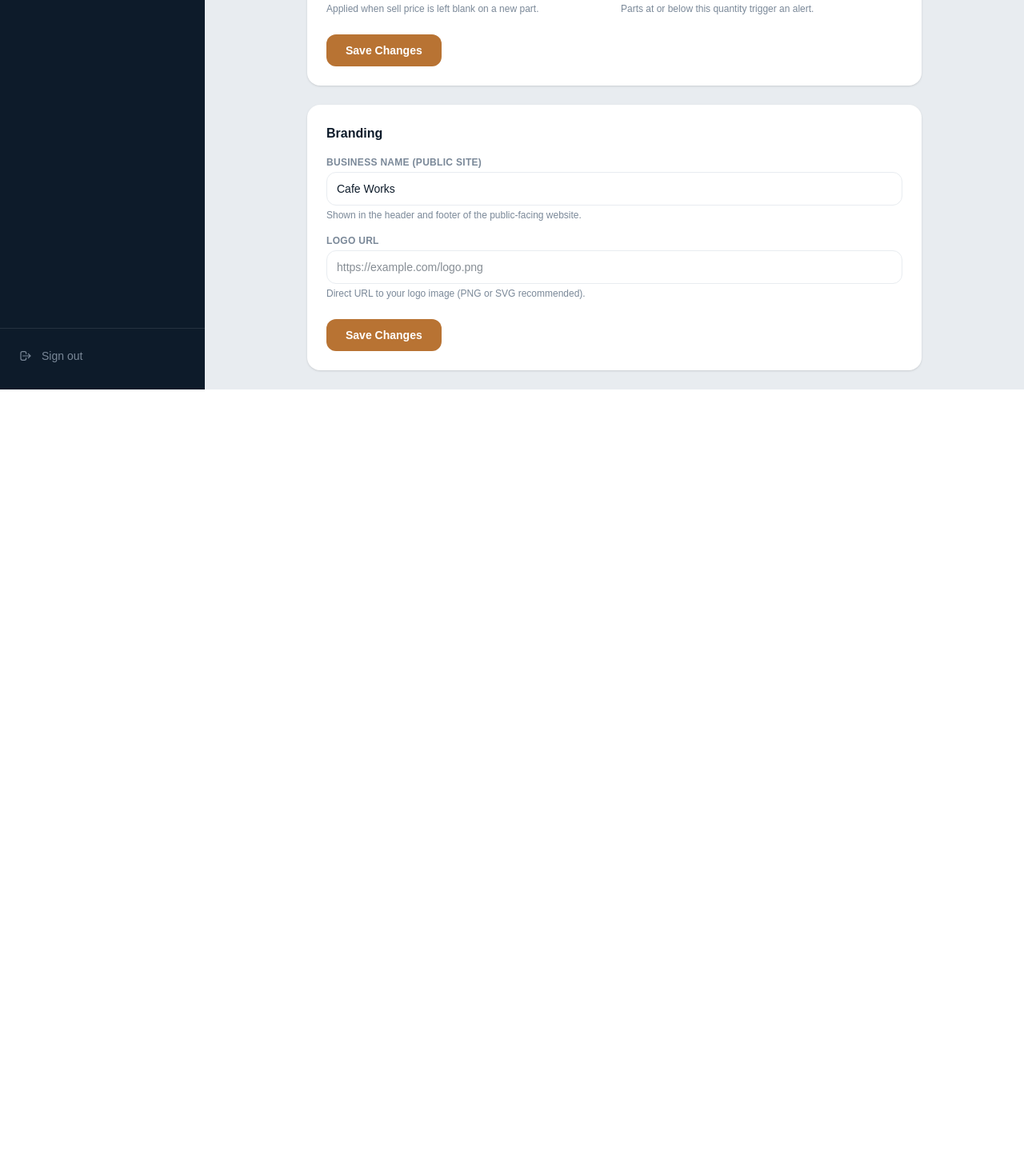
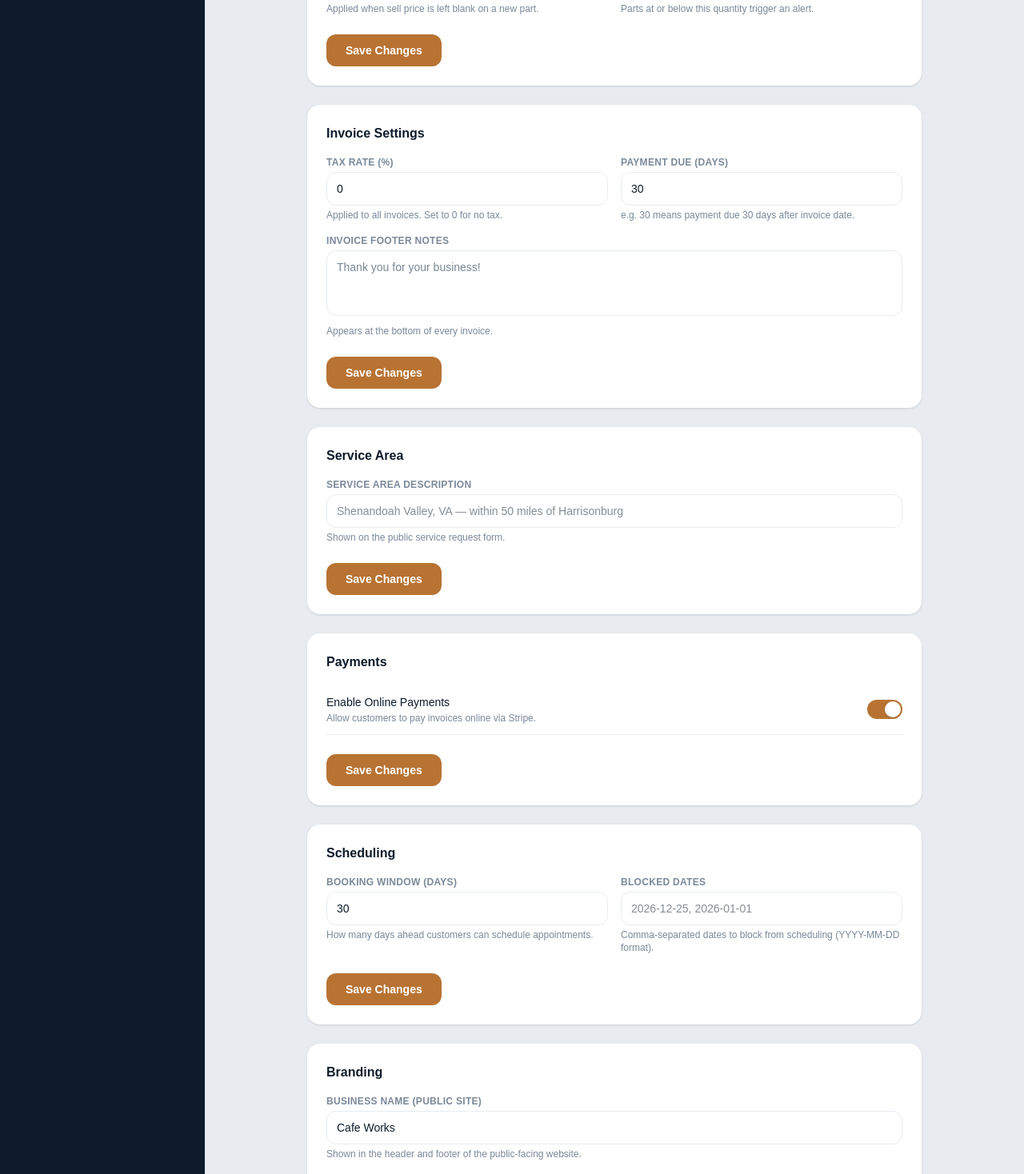
Before and after one commit to zunacoffee/coffee-repair-site, a Next.js app: page /admin/settings in a window 1280 px wide. Shown: the part 1140-2608 px from the top of the page at 80% size. Before the commit the page ends 1627 px from the top, so only its background shows below. Built offline with nearby package versions, Linux system fonts and the light colour scheme; no server answers.

Commit message:
add invoice, service area, payments, scheduling settings

```diff
--- a/app/admin/settings/page.tsx
+++ b/app/admin/settings/page.tsx
@@ -19,6 +19,13 @@ const DEFAULTS: Settings = {
   parts_low_stock_threshold: '1',
   public_business_name: 'Cafe Works',
   logo_url:             '',
+  tax_rate:             '0',
+  invoice_due_days:     '30',
+  invoice_footer_notes: '',
+  service_area:         '',
+  online_payments_enabled: 'true',
+  booking_advance_days: '30',
+  blocked_dates:        '',
 }
 
 function ToggleField({ label, description, value, onChange }: {
@@ -70,10 +77,14 @@ export default function SettingsPage() {
   const [settings, setSettings] = useState<Settings>({ ...DEFAULTS })
   const [loading, setLoading]   = useState(true)
 
-  const [biz,   setBiz]   = useState<SaveState>(IDLE)
-  const [labor, setLabor] = useState<SaveState>(IDLE)
-  const [parts, setParts] = useState<SaveState>(IDLE)
-  const [brand, setBrand] = useState<SaveState>(IDLE)
+  const [biz,         setBiz]         = useState<SaveState>(IDLE)
+  const [labor,       setLabor]       = useState<SaveState>(IDLE)
+  const [parts,       setParts]       = useState<SaveState>(IDLE)
+  const [invoice,     setInvoice]     = useState<SaveState>(IDLE)
+  const [serviceArea, setServiceArea] = useState<SaveState>(IDLE)
+  const [payments,    setPayments]    = useState<SaveState>(IDLE)
+  const [scheduling,  setScheduling]  = useState<SaveState>(IDLE)
+  const [brand,       setBrand]       = useState<SaveState>(IDLE)
 
   useEffect(() => {
     fetch('/api/admin/site-settings', { credentials: 'include' })
@@ -213,6 +224,64 @@ export default function SettingsPage() {
           <SaveBtn st={parts} onSave={() => save(['parts_markup_pct','parts_low_stock_threshold'], setParts)} />
         </div>
 
+        {/* ── Invoice Settings ── */}
+        <div className="bg-white rounded-2xl shadow-sm p-6 space-y-4">
+          <h2 className="font-semibold text-[#0D1B2A] text-base">Invoice Settings</h2>
+          <div className="grid grid-cols-1 sm:grid-cols-2 gap-4">
+            <Field label="Tax Rate (%)" hint="Applied to all invoices. Set to 0 for no tax.">
+              <Input value={settings.tax_rate} onChange={v => set('tax_rate', v)} type="number" min="0" step="0.01" placeholder="0" />
+            </Field>
+            <Field label="Payment Due (days)" hint="e.g. 30 means payment due 30 days after invoice date.">
+              <Input value={settings.invoice_due_days} onChange={v => set('invoice_due_days', v)} type="number" min="0" step="1" placeholder="30" />
+            </Field>
+          </div>
+          <Field label="Invoice Footer Notes" hint="Appears at the bottom of every invoice.">
+            <textarea
+              value={settings.invoice_footer_notes}
+              onChange={e => set('invoice_footer_notes', e.target.value)}
+              rows={3}
+              placeholder="Thank you for your business!"
+              className="w-full border border-[#E8ECF0] rounded-xl px-3 py-2.5 text-sm text-[#0D1B2A] placeholder-[#7A8898] resize-none focus:outline-none focus:ring-2 focus:ring-[#B87333]"
+            />
+          </Field>
+          <SaveBtn st={invoice} onSave={() => save(['tax_rate', 'invoice_due_days', 'invoice_footer_notes'], setInvoice)} />
+        </div>
+
+        {/* ── Service Area ── */}
+        <div className="bg-white rounded-2xl shadow-sm p-6 space-y-4">
+          <h2 className="font-semibold text-[#0D1B2A] text-base">Service Area</h2>
+          <Field label="Service Area Description" hint="Shown on the public service request form.">
+            <Input value={settings.service_area} onChange={v => set('service_area', v)} placeholder="Shenandoah Valley, VA — within 50 miles of Harrisonburg" />
+          </Field>
+          <SaveBtn st={serviceArea} onSave={() => save(['service_area'], setServiceArea)} />
+        </div>
+
+        {/* ── Payments ── */}
+        <div className="bg-white rounded-2xl shadow-sm p-6 space-y-4">
+          <h2 className="font-semibold text-[#0D1B2A] text-base">Payments</h2>
+          <ToggleField
+            label="Enable Online Payments"
+            description="Allow customers to pay invoices online via Stripe."
+            value={settings.online_payments_enabled === 'true'}
+            onChange={() => toggle('online_payments_enabled')}
+          />
+          <SaveBtn st={payments} onSave={() => save(['online_payments_enabled'], setPayments)} />
+        </div>
+
+        {/* ── Scheduling ── */}
+        <div className="bg-white rounded-2xl shadow-sm p-6 space-y-4">
+          <h2 className="font-semibold text-[#0D1B2A] text-base">Scheduling</h2>
+          <div className="grid grid-cols-1 sm:grid-cols-2 gap-4">
+            <Field label="Booking Window (days)" hint="How many days ahead customers can schedule appointments.">
+              <Input value={settings.booking_advance_days} onChange={v => set('booking_advance_days', v)} type="number" min="1" step="1" placeholder="30" />
+            </Field>
+            <Field label="Blocked Dates" hint="Comma-separated dates to block from scheduling (YYYY-MM-DD format).">
+              <Input value={settings.blocked_dates} onChange={v => set('blocked_dates', v)} placeholder="2026-12-25, 2026-01-01" />
+            </Field>
+          </div>
+          <SaveBtn st={scheduling} onSave={() => save(['booking_advance_days', 'blocked_dates'], setScheduling)} />
+        </div>
+
         {/* ── Branding ── */}
         <div className="bg-white rounded-2xl shadow-sm p-6 space-y-4">
           <h2 className="font-semibold text-[#0D1B2A] text-base">Branding</h2>
--- a/app/admin/work-orders/new/page.tsx
+++ b/app/admin/work-orders/new/page.tsx
@@ -49,6 +49,9 @@ export default function NewWorkOrderPage() {
   const [error, setError]           = useState('')
   const [weekdayRate, setWeekdayRate] = useState(80)
   const [weekendRate, setWeekendRate] = useState(120)
+  const [showNewCustomer, setShowNewCustomer] = useState(false)
+  const [newCustForm, setNewCustForm] = useState({ full_name: '', email: '', phone: '' })
+  const [creatingCust, setCreatingCust] = useState(false)
 
   useEffect(() => {
     Promise.all([
@@ -99,6 +102,30 @@ export default function NewWorkOrderPage() {
 
   function removePart(idx: number) {
     setSelectedParts(prev => prev.filter((_, i) => i !== idx))
+  }
+
+  async function handleCreateCustomer(e: React.FormEvent) {
+    e.preventDefault()
+    setCreatingCust(true)
+    try {
+      const res = await fetch('/api/admin/customers', {
+        method: 'POST',
+        credentials: 'include',
+        headers: { 'Content-Type': 'application/json' },
+        body: JSON.stringify(newCustForm),
+      })
+      const data = await res.json()
+      if (!res.ok) { setError(data.error ?? 'Failed to create customer.'); setCreatingCust(false); return }
+      const created: Customer = data.customer
+      setCustomers(prev => [...prev, created])
+      setCustomerId(String(created.id))
+      setEquipmentId('')
+      setNewCustForm({ full_name: '', email: '', phone: '' })
+      setShowNewCustomer(false)
+    } catch {
+      setError('Network error.')
+    }
+    setCreatingCust(false)
   }
 
   async function handleSubmit(e: React.FormEvent) {
@@ -162,6 +189,67 @@ export default function NewWorkOrderPage() {
                   <option key={c.id} value={c.id}>{c.full_name} ({c.email})</option>
                 ))}
               </select>
+
+              {/* Inline new customer */}
+              {!showNewCustomer ? (
+                <button
+                  type="button"
+                  onClick={() => setShowNewCustomer(true)}
+                  className="mt-2 text-sm text-[#B87333] hover:opacity-75 transition"
+                >
+                  + New customer
+                </button>
+              ) : (
+                <form onSubmit={handleCreateCustomer} className="mt-3 rounded-xl border border-[#E8ECF0] bg-[#E8ECF0]/40 p-4 space-y-3">
+                  <p className="text-xs font-semibold uppercase tracking-wide text-[#7A8898]">New Customer</p>
+                  <div>
+                    <label className="block text-xs font-semibold text-[#7A8898]">Full Name *</label>
+                    <input
+                      type="text"
+                      value={newCustForm.full_name}
+                      onChange={e => setNewCustForm(f => ({ ...f, full_name: e.target.value }))}
+                      required
+                      className="mt-1 w-full rounded-xl border border-[#E8ECF0] bg-white px-3 py-2 text-sm text-[#0D1B2A] focus:border-[#B87333] focus:outline-none"
+                    />
+                  </div>
+                  <div>
+                    <label className="block text-xs font-semibold text-[#7A8898]">Email *</label>
+                    <input
+                      type="email"
+                      value={newCustForm.email}
+                      onChange={e => setNewCustForm(f => ({ ...f, email: e.target.value }))}
+                      required
+                      className="mt-1 w-full rounded-xl border border-[#E8ECF0] bg-white px-3 py-2 text-sm text-[#0D1B2A] focus:border-[#B87333] focus:outline-none"
+                    />
+                  </div>
+                  <div>
+                    <label className="block text-xs font-semibold text-[#7A8898]">Phone</label>
+                    <input
+                      type="tel"
+                      value={newCustForm.phone}
+                      onChange={e => setNewCustForm(f => ({ ...f, phone: e.target.value }))}
+                      placeholder="(555) 000-0000"
+                      className="mt-1 w-full rounded-xl border border-[#E8ECF0] bg-white px-3 py-2 text-sm text-[#0D1B2A] focus:border-[#B87333] focus:outline-none"
+                    />
+                  </div>
+                  <div className="flex items-center gap-3 pt-1">
+                    <button
+                      type="submit"
+                      disabled={creatingCust}
+                      className="rounded-xl bg-[#B87333] px-4 py-2 text-sm font-semibold text-white hover:opacity-90 disabled:opacity-50 transition"
+                    >
+                      {creatingCust ? 'Creating…' : 'Create & Select'}
+                    </button>
+                    <button
+                      type="button"
+                      onClick={() => { setShowNewCustomer(false); setNewCustForm({ full_name: '', email: '', phone: '' }) }}
+                      className="text-sm text-[#7A8898] hover:text-[#0D1B2A] transition"
+                    >
+                      Cancel
+                    </button>
+                  </div>
+                </form>
+              )}
             </div>
             <div>
               <label className="block text-xs font-semibold text-[#7A8898] mb-1 uppercase tracking-wide">Equipment</label>
```
